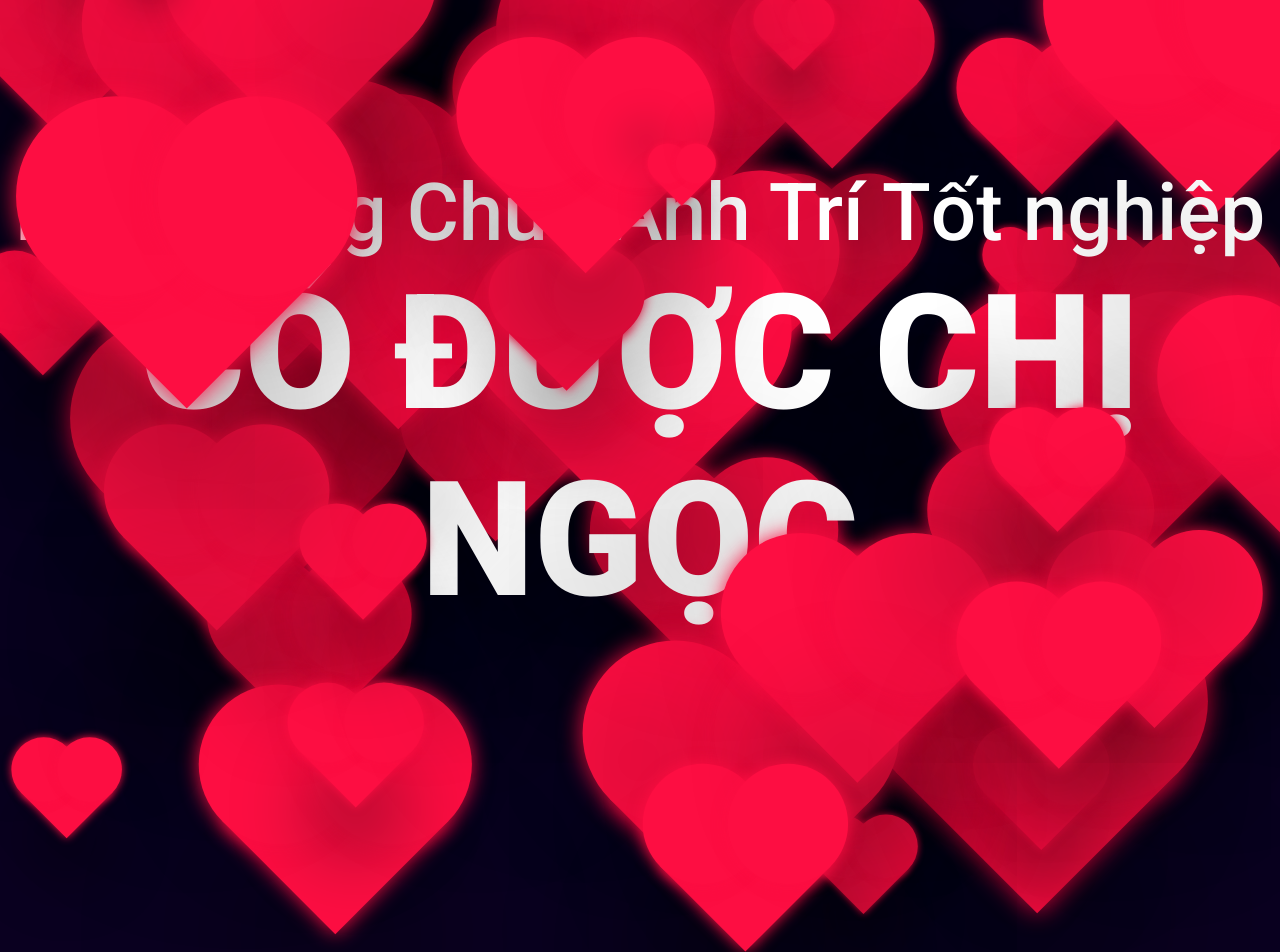
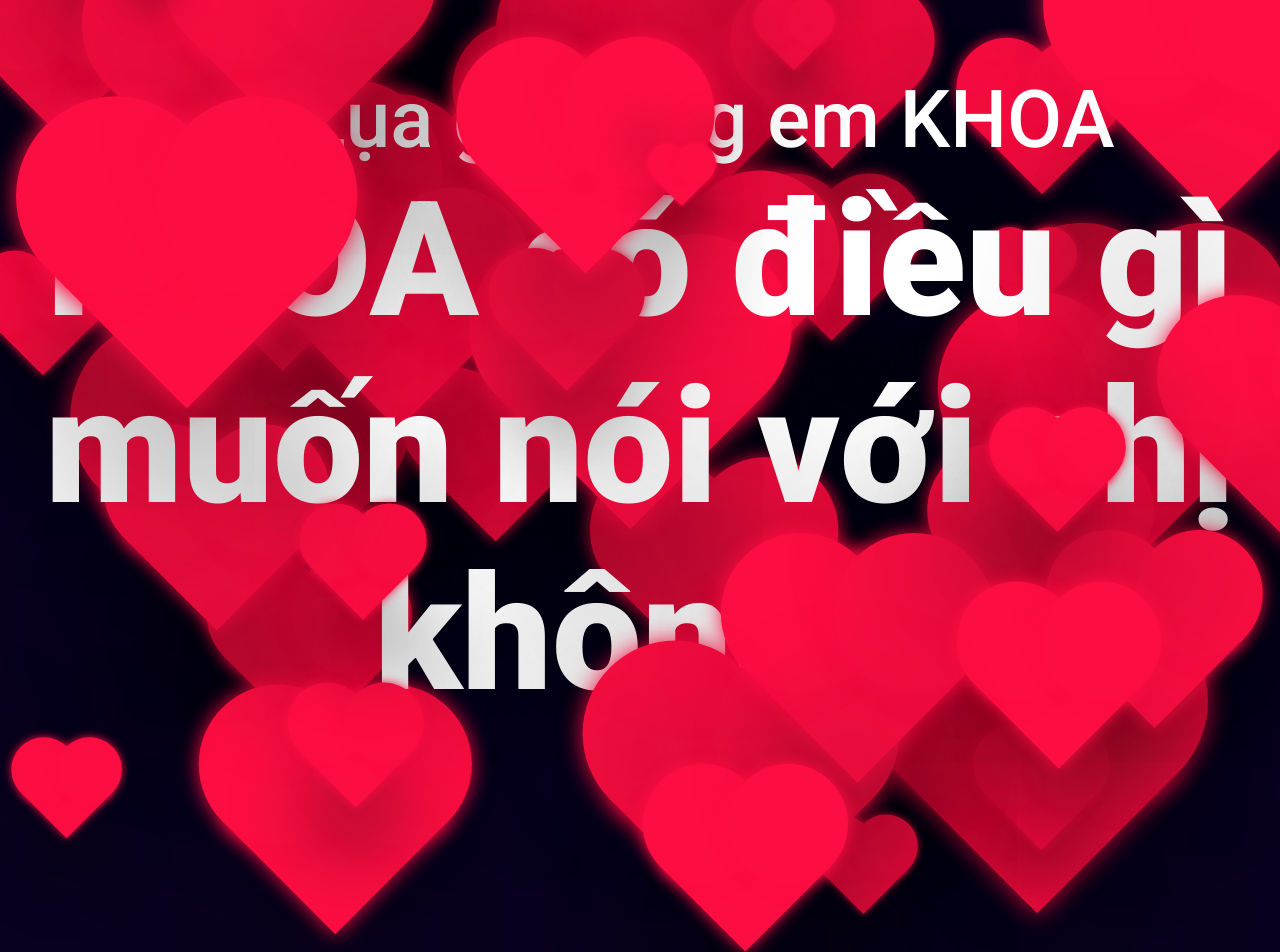
Before and after one commit to sonninh78/ngoctangtri, a plain HTML site: page index.html in a window 1280 px wide. Shown: the top 952 px of the page. Drawn offline with Linux system fonts and the light colour scheme.

Commit message:
Update index.html

```diff
--- a/index.html
+++ b/index.html
@@ -11,7 +11,7 @@
     <div id="container">
         <div class="heart"></div>
     </div>
-    <h1>Em Dương Chúc Anh Trí Tốt nghiệp<br><span>CÓ ĐƯỢC CHỊ NGỌC</span></h1>
+    <h1>Chị Lụa gửi tặng em KHOA<br><span>KHOA có điều gì muốn nói với chị không?</span></h1>
 
     <script src="anime.min.js"></script>
     <script>
```
